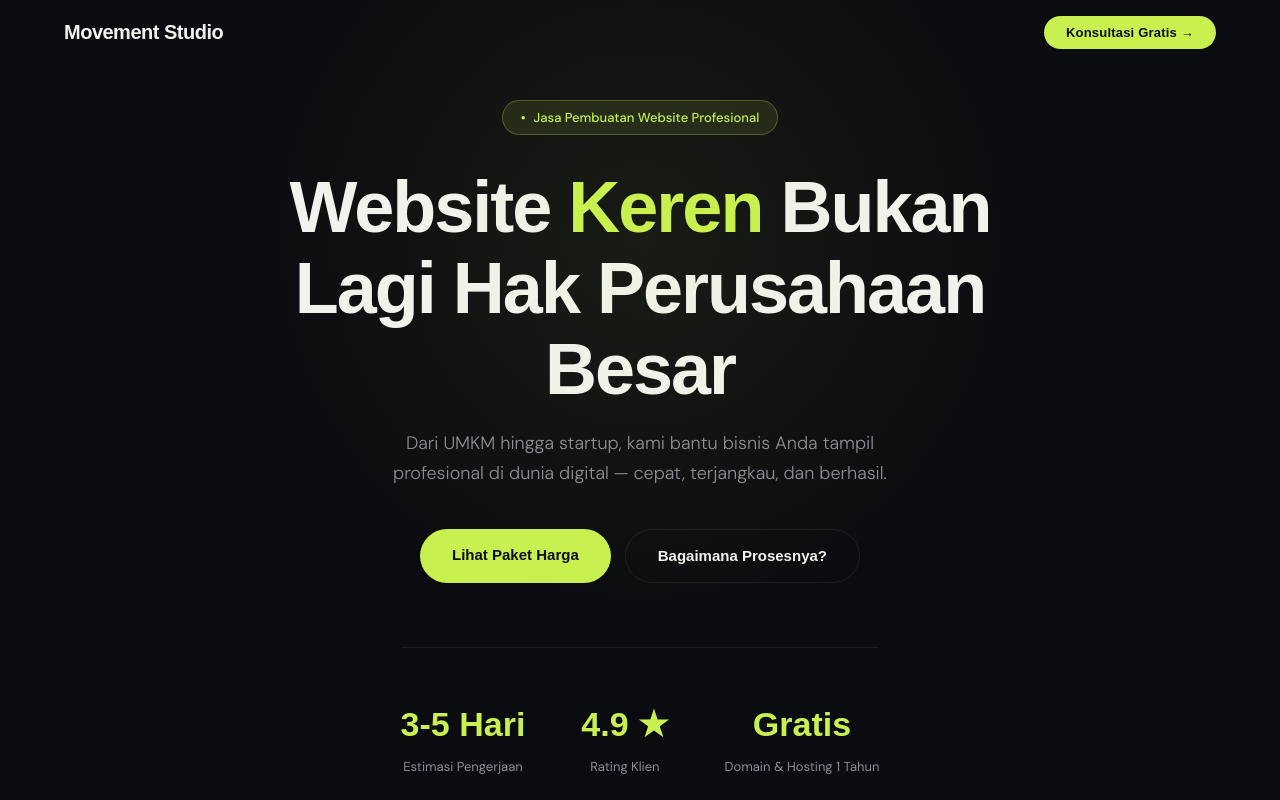
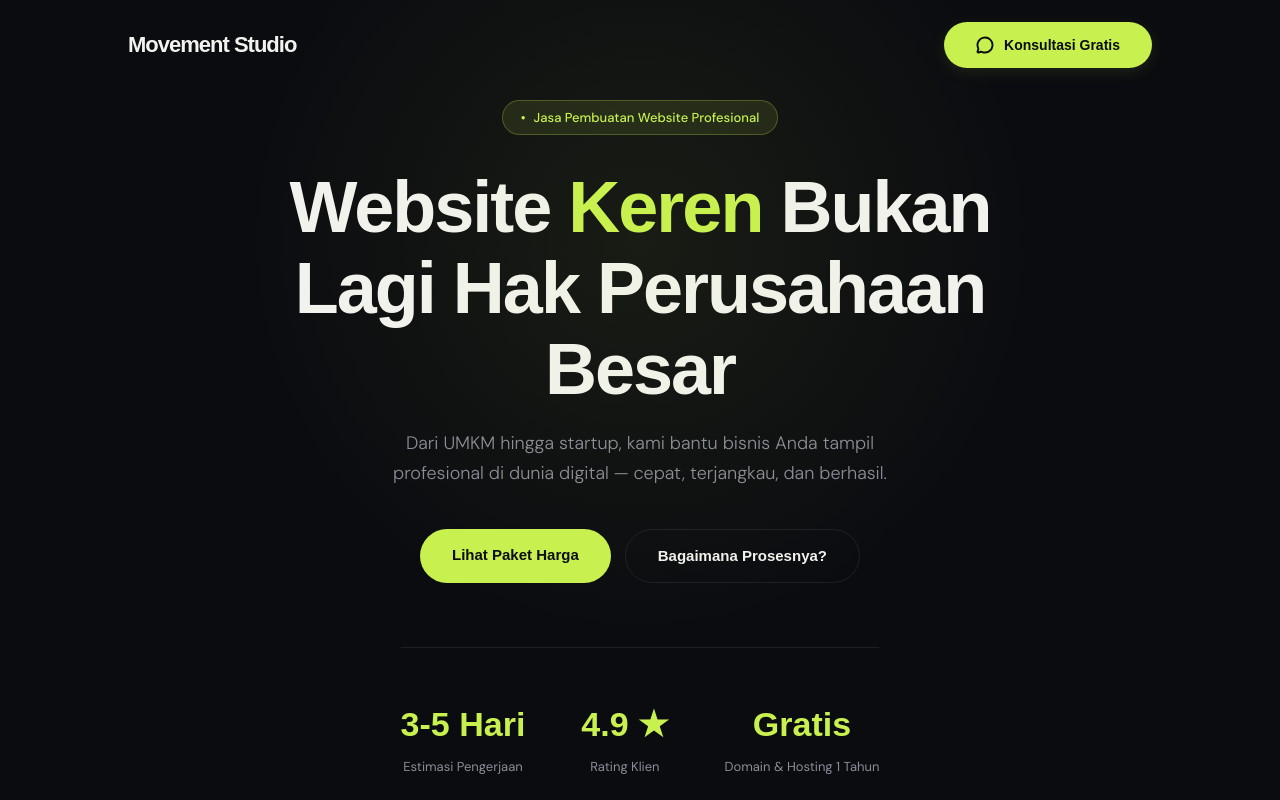
Before and after one commit to ilhmahmd/pixora, a React (Create React App) app: page / in a window 1280 px wide. Shown: the top 800 px of the page. Built offline with nearby package versions, Linux system fonts and the light colour scheme; the HTML template or start-up script is replaced by a standard one; a web font is replaced by a local one.

Commit message:
change name again

```diff
--- a/src/components/Navbar.js
+++ b/src/components/Navbar.js
@@ -1,43 +1,51 @@
 import React, { useState, useEffect } from 'react';
+import { motion } from 'framer-motion';
+import { MessageCircle } from 'lucide-react';
 
 const styles = {
   nav: {
     position: 'fixed',
     top: 0, left: 0, right: 0,
     zIndex: 100,
-    height: 64,
+    height: 90,
     display: 'flex',
     alignItems: 'center',
     justifyContent: 'space-between',
-    padding: '0 5%',
-    transition: 'background 0.3s, border-bottom 0.3s',
+    padding: '0 10%',
+    transition: 'all 0.3s cubic-bezier(0.16, 1, 0.3, 1)',
   },
   navScrolled: {
-    background: 'rgba(11,12,16,0.88)',
-    backdropFilter: 'blur(16px)',
-    WebkitBackdropFilter: 'blur(16px)',
-    borderBottom: '1px solid rgba(255,255,255,0.08)',
+    height: 72,
+    background: 'rgba(11,12,16,0.85)',
+    backdropFilter: 'blur(20px)',
+    WebkitBackdropFilter: 'blur(20px)',
+    borderBottom: '1px solid var(--border)',
   },
   logo: {
     fontFamily: 'var(--font-display)',
-    fontWeight: 700,
-    fontSize: 20,
-    letterSpacing: '-0.5px',
+    fontWeight: 800,
+    fontSize: 22,
+    letterSpacing: '-1px',
     color: 'var(--text)',
+    textDecoration: 'none',
+    display: 'flex',
+    alignItems: 'center',
   },
-  logoAccent: { color: 'var(--accent)' },
   cta: {
     background: 'var(--accent)',
     color: '#0B0C10',
     fontFamily: 'var(--font-display)',
-    fontWeight: 700,
-    fontSize: 13,
-    padding: '9px 22px',
+    fontWeight: 800, // Font lebih tebal
+    fontSize: 14,
+    padding: '14px 32px', // Padding horizontal ditambah agar "gendut"
     borderRadius: 'var(--radius-pill)',
     border: 'none',
-    letterSpacing: '0.2px',
-    transition: 'transform 0.2s, box-shadow 0.2s',
+    display: 'flex',
+    alignItems: 'center',
+    gap: 10,
     cursor: 'pointer',
+    textDecoration: 'none',
+    boxShadow: '0 4px 15px rgba(200,240,78,0.1)',
   },
 };
 
@@ -45,7 +53,7 @@ export default function Navbar() {
   const [scrolled, setScrolled] = useState(false);
 
   useEffect(() => {
-    const onScroll = () => setScrolled(window.scrollY > 20);
+    const onScroll = () => setScrolled(window.scrollY > 40);
     window.addEventListener('scroll', onScroll);
     return () => window.removeEventListener('scroll', onScroll);
   }, []);
@@ -56,23 +64,30 @@ export default function Navbar() {
 
   return (
     <nav style={{ ...styles.nav, ...(scrolled ? styles.navScrolled : {}) }}>
-      <div style={styles.logo}>
+      <a href="/" style={styles.logo}>
         Movement Studio
-      </div>
-      <button
+      </a>
+
+      <motion.button
+        onClick={handleCta}
+        whileHover={{
+          y: -2,
+          scale: 1.02,
+          boxShadow: '0 8px 24px rgba(200,240,78,0.3)'
+        }}
+        whileTap={{ scale: 0.96 }}
         style={styles.cta}
-        onClick={handleCta}
-        onMouseEnter={e => {
-          e.currentTarget.style.transform = 'translateY(-1px)';
-          e.currentTarget.style.boxShadow = '0 6px 24px rgba(200,240,78,0.3)';
-        }}
-        onMouseLeave={e => {
-          e.currentTarget.style.transform = 'translateY(0)';
-          e.currentTarget.style.boxShadow = 'none';
-        }}
       >
-        Konsultasi Gratis →
-      </button>
+        <MessageCircle size={18} strokeWidth={2.5} />
+        <span className="nav-cta-text">Konsultasi Gratis</span>
+      </motion.button>
+
+      <style>{`
+        @media (max-width: 640px) {
+          .nav-cta-text { display: none; }
+          button { padding: 12px !important; }
+        }
+      `}</style>
     </nav>
   );
 }
```
